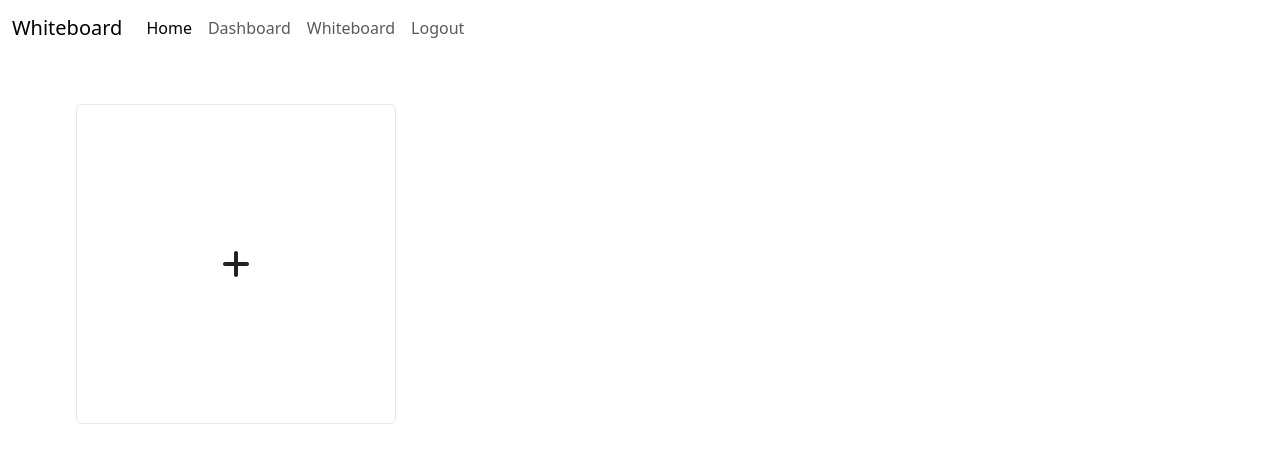
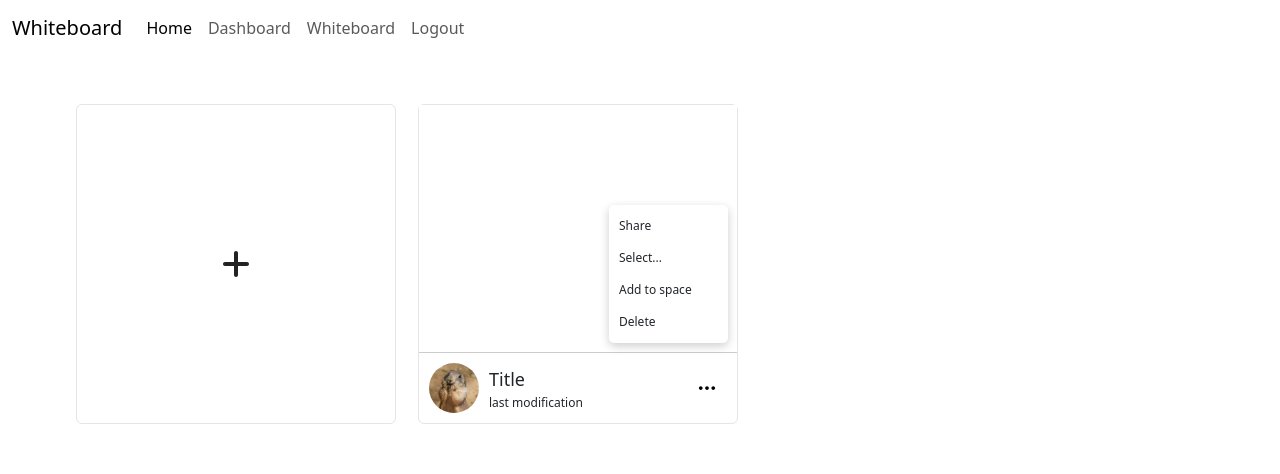
Before and after one commit to Muethea/FrontEnd, a Vue app: page /dashboard in a window 1280 px wide. Shown: the top 474 px of the page. Built offline with nearby package versions, Linux system fonts and the light colour scheme; no server answers; sample sign-in values are in the browser's storage.

Commit message:
card change

```diff
--- a/index.html
+++ b/index.html
@@ -11,7 +11,7 @@
       integrity="sha384-KK94CHFLLe+nY2dmCWGMq91rCGa5gtU4mk92HdvYe+M/SXH301p5ILy+dN9+nJOZ"
       crossorigin="anonymous"
     />
-
+    <link rel="stylesheet" href="https://cdnjs.cloudflare.com/ajax/libs/font-awesome/6.4.0/css/all.min.css" integrity="sha512-iecdLmaskl7CVkqkXNQ/ZH/XLlvWZOJyj7Yy7tcenmpD1ypASozpmT/E0iPtmFIB46ZmdtAc9eNBvH0H/ZpiBw==" crossorigin="anonymous" referrerpolicy="no-referrer" />
     <title>Vite + Vue</title>
   </head>
   <body>
--- a/src/components/pages/Dashboard.vue
+++ b/src/components/pages/Dashboard.vue
@@ -11,6 +11,7 @@
           </div>
         </div>
       </div>
+      <Methodcard />
     </header>
     <main>
       <div class="back">
@@ -76,6 +77,7 @@ import {
   LOADING_SPINNER_SHOW_MUTATION,
 } from "../../store/storeconstants";
 import Nav from "../Navbar/Nav.vue";
+import Methodcard from "./Methoscard.vue";
 
 
 export default {
@@ -118,7 +120,7 @@ export default {
       popup.classList.toggle("active");
     },
   },
-  components: { Nav},
+  components: { Nav, Methodcard},
 };
 </script>
 
@@ -353,6 +355,11 @@ a {
   }
 }
 
+.container {
+  display: flex;
+  gap: 22px;
+}
+
 /* Tablets */
 @media only screen and (min-width: 481px) and (max-width: 768px) {
   .card1 {
--- /dev/null
+++ b/src/components/pages/Methoscard.vue
@@ -0,0 +1,146 @@
+<template>
+  <div class="card">
+    <div class="content">
+      <div class="list" id="listhidden">
+        <ul>
+          <li>Share</li>
+          <li>Select...</li>
+          <li>Add to space</li>
+          <li>Delete</li>
+        </ul>
+      </div>
+    </div>
+    <div class="info">
+      <img src="../../assets/img/images.jpeg" alt="" />
+      <div class="details">
+        <h3>Title</h3>
+        <p>last modification</p>
+      </div>
+      <div class="dot">
+        <span class="dot-svg" @click="toggle()">
+          <img
+            src="../../assets/img/dot-menu-more-2-svgrepo-com.svg"
+            class="svg-img"
+          />
+        </span>
+      </div>
+    </div>
+  </div>
+</template>
+
+<script>
+export default {};
+</script>
+
+<style scoped>
+.card {
+  /* margin-top: 10px;
+  display: flex;
+  flex-direction: column;
+  border: 1px solid var(--color-border);
+  border-radius: 5px; */
+
+
+}
+
+.card:hover {
+    transition: 1s;
+    box-shadow: 0 4px 12px rgb(0 0 0 /0.2);
+
+}
+
+.content {
+  display: flex;
+  flex-direction: column;
+  width: 100%;
+  background: #fff;
+  border-bottom: 1px solid #ccc;
+  padding: 10px;
+  height: 100%;
+  color: var(--color-text);
+}
+
+.info {
+  display: flex;
+  flex-direction: row;
+  align-items: center;
+}
+
+.info img {
+  width: 70px;
+  height: 70px;
+  padding: 10px;
+  border-radius: 50%;
+}
+
+.details {
+  display: flex;
+  justify-content: center;
+  flex-direction: column;
+  flex-basis: 90%;
+}
+.details h3 {
+  text-align: left;
+  margin-top: 16px;
+  font-size: 18px;
+}
+
+.details p {
+  font-size: 12px;
+  line-height: 8px;
+}
+
+.dot {
+  display: flex;
+  justify-content: flex-end;
+  padding: 10px;
+  flex-basis: 10%;
+}
+
+.dot span .svg-img {
+  width: 40px;
+  height: auto;
+  border-radius: 2px;
+  cursor: pointer;
+  transition: 1s;
+}
+
+.dot span .svg-img:hover {
+  background: #ccc;
+}
+
+ul {
+  list-style: none;
+  border-radius: 5px;
+  padding: 5px;
+  background: #fff;
+  box-shadow: 0 3px 10px rgb(0 0 0 /0.2);
+  position: relative;
+  top: 90px;
+  left: 180px;
+}
+
+ul li {
+  display: flex;
+  flex-direction: column;
+  font-size: 12px;
+  width: 100px;
+  line-height: 22px;
+  padding: 5px;
+}
+.list {
+  width: 40%;
+  transition: 1s;
+}
+
+#listhidden {
+    opacity: 1;
+    visibility: visible;
+}
+
+#listhidden.active {
+    visibility: visible;
+    transition: 0.6s;
+}
+
+</style>
```
Also changed, not shown: src/assets/img/dot-menu-more-2-svgrepo-com.svg (added), src/assets/img/images.jpeg (added).
